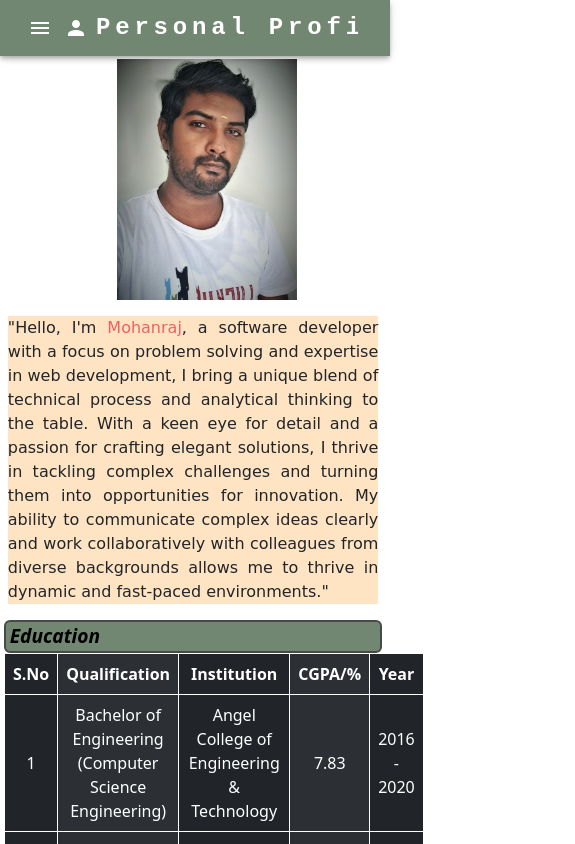
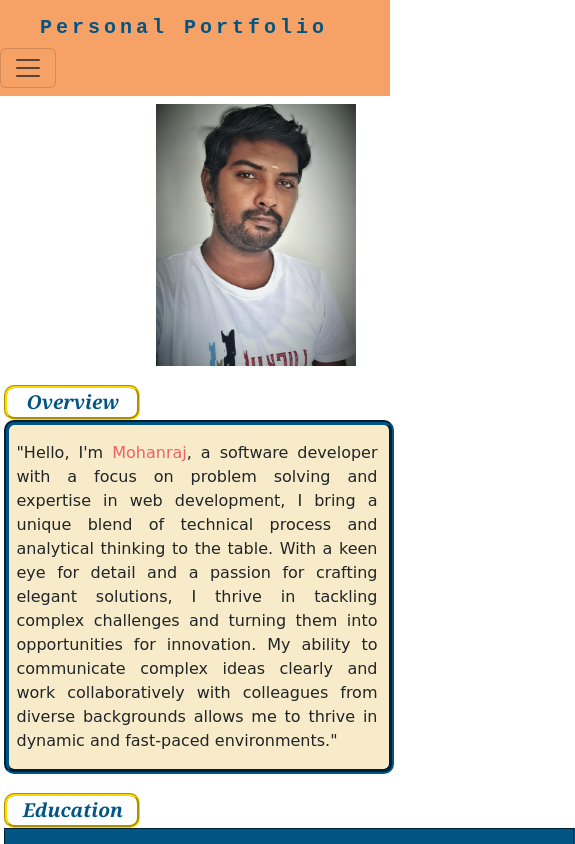
Before and after one commit to Mohanraj-VD/Mohan_Portfolio, a React (Create React App) app: page / in a window 390 px wide. Shown: the top 844 px of the page, 575 px wide, since content can reach past the window. Built offline with nearby package versions, Linux system fonts and the light colour scheme.

Commit message:
New chnges for navbar and responsiveness

```diff
--- a/src/Component/Education.jsx
+++ b/src/Component/Education.jsx
@@ -1,26 +1,26 @@
-import Table from 'react-bootstrap/Table';
+import { Table, TableHead,TableRow,TableCell } from '@mui/material';
 import 'bootstrap/dist/css/bootstrap.min.css';
 import '../Styles/Education.css';
 import React from 'react';
-import { Card } from 'react-bootstrap';
+import Box from '@mui/material/Box';
 
 export default function Education() {
     return (
         <>
-            <Card className='cd'>
+            <Box className='cd'>
                 <span className='cd1'>
                 Education</span>
-                </Card>
-            <Table striped="columns" bordered hover variant='dark' id="table" style={{border:"2px"}}>
-                <thead id="thead">
-                    <tr>
-                        <th>S.No</th>
-                        <th>Qualification</th>
-                        <th>Institution</th>
-                        <th>CGPA/%</th>
-                        <th>Year</th>
-                    </tr>
-                </thead>
+                </Box>
+            <Table striped="columns" bordered hover variant='primary' id="table" sx={{border:2}} >
+                <TableHead sx={{bgcolor:"#005585", fontStyle:"italic"}}>
+                    <TableRow >
+                        <TableCell id="tcell">S.No</TableCell>
+                        <TableCell id="tcell" align="center">Qualification</TableCell>
+                        <TableCell id="tcell" align="center" >Institution</TableCell>
+                        <TableCell id="tcell" align="center">CGPA/%</TableCell>
+                        <TableCell id="tcell" align="center">Year</TableCell>
+                    </TableRow>
+                </TableHead>
                 <tbody>
                     <tr>
                         <td>1</td>
--- a/src/Component/Navb.jsx
+++ b/src/Component/Navb.jsx
@@ -8,28 +8,46 @@ import Menu from '@mui/material/Menu';
 import MenuIcon from '@mui/icons-material/Menu';
 import Container from '@mui/material/Container';
 import Button from '@mui/material/Button';
-import MenuItem from '@mui/material/MenuItem';
+import Link from '@mui/material/Link';
 import Person from '@mui/icons-material/Person';
+import '../Styles/Navbar.css';
 
-const pages = ['Home', 'About', 'Education', 'Experience','Skills','Projects','Connection','Certifications'];
+import Nav from 'react-bootstrap/Nav';
+import Navbar from 'react-bootstrap/Navbar';
+import NavDropdown from 'react-bootstrap/NavDropdown';
+
 
 function Navb() {
-  const [anchorElNav, setAnchorElNav] = React.useState(null);
-
-  const handleOpenNavMenu = (event) => {
-    setAnchorElNav(event.currentTarget);
-  };
-
-  const handleCloseNavMenu = () => {
-    setAnchorElNav(null);
-  };
-
 
   return (
     <>
-      <AppBar position="fixed" sx={{bgcolor:"#718771"}}>
-        <Container maxWidth="xl">
-          <Toolbar disableGutters>
+      {/* <AppBar position="fixed" sx={{ bgcolor: "#005585" }}>
+        <Container maxWidth="xl"> */}
+
+      <Navbar id="main" expand="lg">
+
+        <Navbar.Brand id="pp" href="#">Personal Portfolio</Navbar.Brand>
+        <Navbar.Toggle aria-controls="basic-navbar-nav" />
+        <Navbar.Collapse id="basic-navbar-nav">
+          <Nav className="me-auto">
+            <Nav.Link href="#ovw">Home</Nav.Link>
+            <Nav.Link href="#about">About</Nav.Link>
+            <NavDropdown title="Dropdown" id="basic-nav-dropdown">
+              <NavDropdown.Item href="#action/3.1">Action</NavDropdown.Item>
+              <NavDropdown.Item href="#action/3.2">
+                Another action
+              </NavDropdown.Item>
+              <NavDropdown.Item href="#action/3.3">Something</NavDropdown.Item>
+              <NavDropdown.Divider />
+              <NavDropdown.Item href="#action/3.4">
+                Separated link
+              </NavDropdown.Item>
+            </NavDropdown>
+          </Nav>
+        </Navbar.Collapse>
+    </Navbar>
+
+      {/* <Toolbar disableGutters>
             <Person sx={{ display: { xs: 'none', md: 'flex' }, mr: 1 }} />
             <Typography
               variant="h6"
@@ -49,7 +67,7 @@ function Navb() {
               Personal Profile
             </Typography>
 
-            <Box sx={{ flexGrow: 1, display: { xs: 'flex', md: 'none' } }}>
+            <Box sx={{ flexGrow: 4, display: { xs: 'flex', md: 'none' } }}>
               <IconButton
                 size="large"
                 aria-label="account of current user"
@@ -117,9 +135,9 @@ function Navb() {
             </Box>
 
 
-          </Toolbar>
-        </Container>
-      </AppBar>
+          </Toolbar> */}
+      {/* </Container>
+      </AppBar> */}
     </>
 
   );
--- a/src/Component/Profile.jsx
+++ b/src/Component/Profile.jsx
@@ -1,21 +1,29 @@
 import Navb from './Navb';
 import PropTypes from 'prop-types';
 import '../Styles/Profile.css';
+import 'bootstrap/dist/css/bootstrap.min.css';
+import Box from '@mui/material/Box';
 import Education from './Education';
 const Profile = ({ ...props }) => {
     return (
 
         <div className='profile-container'>
             <Navb />
-            {/* <div class='container lg aspect-auto columns-2 mt-6 flex-row bg-scroll' id="cnt"> */}
-                <img src={require('../Assets/m.jpeg')} alt="No image" className='profilephoto'  />
-                <p id='p'>"Hello, I'm <span style={{ 'color': '#F06161'
 
-                }}>{props.name}</span>, a software developer with a focus on problem solving and expertise in web development, I bring a unique blend of technical process and analytical thinking to the table. With a keen eye for detail and a passion for crafting elegant solutions, I thrive in tackling complex challenges and turning them into opportunities for innovation.
+            <img src={require('../Assets/m.jpeg')} alt="No image" className='profilephoto' />
+            <Box className='cd' id="ovw">
+                <span className='cd1'>
+                    Overview</span>
+            </Box>
+            <Box id="cd1">
+            <p id='p'>"Hello, I'm <span style={{
+                'color': '#F06161'
 
-                    My ability to communicate complex ideas clearly and work collaboratively with colleagues from diverse backgrounds allows me to thrive in dynamic and fast-paced environments."</p>
-            {/* </div> */}
-            <Education/>
+            }}>{props.name}</span>, a software developer with a focus on problem solving and expertise in web development, I bring a unique blend of technical process and analytical thinking to the table. With a keen eye for detail and a passion for crafting elegant solutions, I thrive in tackling complex challenges and turning them into opportunities for innovation.
+
+                My ability to communicate complex ideas clearly and work collaboratively with colleagues from diverse backgrounds allows me to thrive in dynamic and fast-paced environments."</p>
+            </Box>
+            <Education />
         </div>
     );
 }
--- a/src/Styles/Education.css
+++ b/src/Styles/Education.css
@@ -1,43 +1,62 @@
-#table{
+#table {
     margin-left: 5%;
     margin-right: 5%;
-    width:90%;
-    height: 300px;
+    width: 90%;
+    height: 250px;
     vertical-align: middle;
+    border-style: groove;
+    border-color: #005585;
+
+
 }
 
-.cd{
+.cd {
     margin-left: 2em;
     font-weight: bolder;
     font-size: 25px;
-    text-align: left;
+    text-align: center;
     font-style: italic;
-    width:90%;
+    width: 15%;
+    margin-top: 1em;
     margin-left: 5%;
-    margin-right:5%;
-    color: black;
-    background-color: rgb(113, 135, 113);
-    border: 2px solid rgb(74, 73, 72);
+    margin-right: 85%;
+    color: #005585;
+    background-color: transparent;
+    border: 3px groove gold;
+    font-family: Cambria, Cochin, Georgia, Times, 'Times New Roman', serif;
 }
 
-.cd1{
-    margin-left: 1%;
+.cd1 {
+    margin-left: 3%;
 }
 
-@media only screen and (max-width: 600px)  {
-    #table{
+#tcell {
+    color: #ffc669;
+    font-weight: bolder;
+    font-size: 19px;
+    font-family: Cambria, Cochin, Georgia, Times, 'Times New Roman', serif;
+}
+
+@media only screen and (max-width: 768px) and (min-width: 200px) {
+    #table {
         margin-left: 1%;
-        width:97%;
+        width: 95%;
         height: 150px;
         position: inherit;
     }
-    .cd{
+
+    .cd {
 
         font-weight: bolder;
         font-size: larger;
-        text-align: left;
+        text-align: center;
         margin-left: 1%;
-        width:97%;
+        width: 35%;
 
     }
+    .cd1{
+        margin-left: 1%;
+        text-align: center;
+        width: 35%;
+    }
 }
--- a/src/Styles/Navbar.css
+++ b/src/Styles/Navbar.css
@@ -1,6 +1,22 @@
+#pp{
+    margin-left: 2em;
+    color: #005585;
+    font-weight: bold;
+    font-size: 20px;
+    font-family: monospace;
+    letter-spacing: 0.2em;
+}
 
-@media only screen and (max-width: 600px)  {
-    #apb{
-        position: fixed;
+#main{
+    background-color: rgb(246, 161, 101);
+    box-shadow: 0px 5px 30px 1px groove rgb(182, 140, 69);
+
+}
+
+@media only screen and (max-width: 768px)  {
+    #main{
+       margin:0;
+       position: inherit;
+
     }
 }
--- a/src/Styles/Profile.css
+++ b/src/Styles/Profile.css
@@ -1,13 +1,30 @@
 #p{
     font-Family: "Comic Sans MS", cursive, sans-serif;
     display: block;
+    text-align: justify;
+    margin-left: 1%;
+    width:98%;
+    margin-top:1%;
+    scroll-behavior: unset;
+    position: relative;
+   opacity: 1;
+}
+
+#cd1{
     text-align: justify;
     margin-left: 5%;
     width:90%;
     margin-right:5%;
     scroll-behavior: unset;
     position: relative;
+    border: 5px groove #005585;
+    font-family: Cambria, Cochin, Georgia, Times, 'Times New Roman', serif;
+    background-color: #F7EBC9;
+    border-radius: 10px;
+}
 
+.cd{
+    border-radius: 10px;
 }
 .profile-container{
     width: 100%;
@@ -15,19 +32,20 @@
 }
 
 .profilephoto{
-    padding-top:7%;
+    padding-top:2%;
     display: block;
-    margin-left: 40%;
-    width: 150px;
+    margin-left: 44%;
+    width: 170px;
     height: 250px;
 }
-@media only screen and (max-width: 600px)  {
+
+
+@media only screen and (max-width: 768px)  {
    .profilephoto{
-    padding-top:15%;
-    width:180px;
-    height: 300px;
-    margin-left: 30%;
-    position: sticky;
+    padding-top:2%;
+    width:200px;
+    height: 270px;
+    margin-left: 40%;
    }
    #p{
     margin-top: 1em;
@@ -35,7 +53,13 @@
      align-items: center;
      margin-left: 2%;
      width:95%;
-     background-color: bisque;
+     position: inherit;
 
     }
+
+    #cd1{
+        margin-left: 1%;
+        width:100%;
+        position: inherit;
+    }
   }
--- a/src/index.css
+++ b/src/index.css
@@ -8,8 +8,8 @@ body {
     sans-serif;
   -webkit-font-smoothing: antialiased;
   -moz-osx-font-smoothing: grayscale;
-  width:100vw;
-  height:100vh;
+  width:100%;
+  height:100%;
 
 }
 
```
Also changed, not shown: src/Assets/account.png (added).
